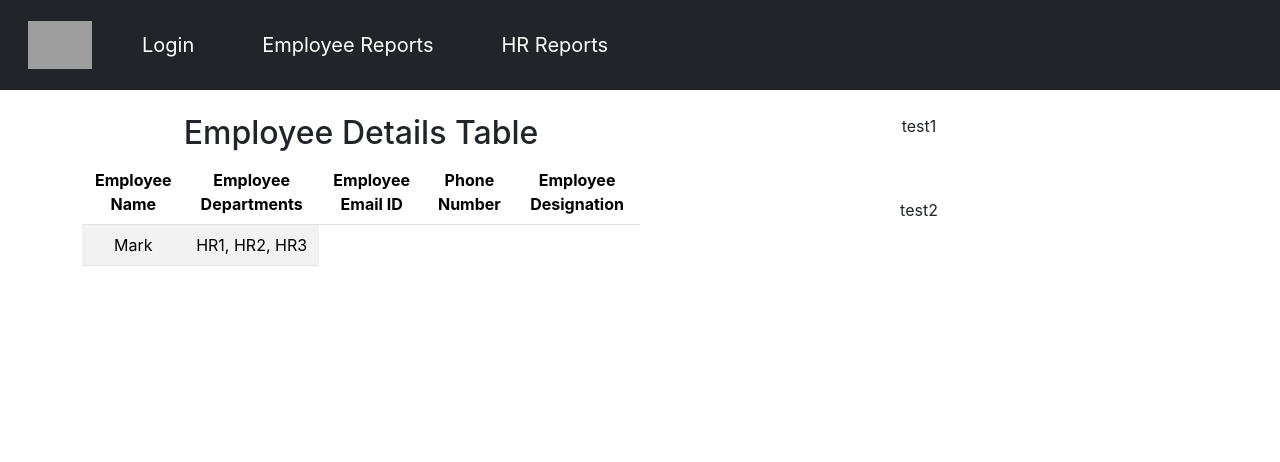
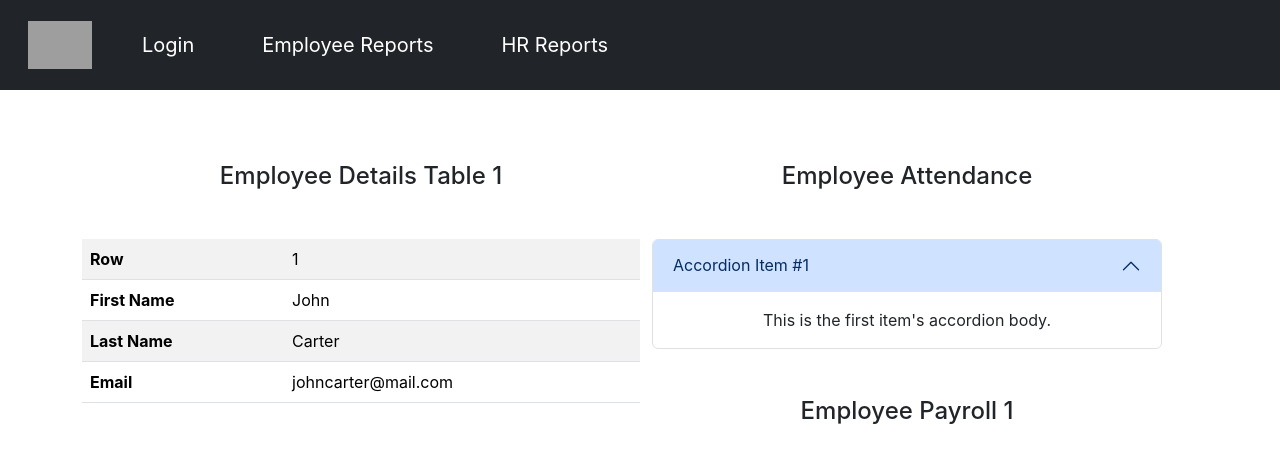
Before and after one commit to NomulaPoojitha/time-attendance-frontend, a React (Create React App) app: page /employee-reports/1 in a window 1280 px wide. Shown: the top 462 px of the page. Built offline with nearby package versions, Linux system fonts and the light colour scheme; grey boxes are pictures that could not be loaded.

Commit message:
fix react install error

```diff
--- a/src/App.css
+++ b/src/App.css
@@ -58,3 +58,11 @@
   height: 300px; /* Set your desired height */
   overflow-y: auto; /* Add a vertical scrollbar if needed */
 }
+
+.lc-block1 td {
+  text-align: left;
+}
+
+.lc-block1 th {
+  text-align: left;
+}
--- a/src/components/Employee.js
+++ b/src/components/Employee.js
@@ -2,8 +2,7 @@ import React from 'react'
 import { useParams } from 'react-router-dom'
 
 export default function Employee() {
-
-  const {id} = useParams();
+  const { id } = useParams()
 
   //total attendance for month
   //total overtime
@@ -42,37 +41,71 @@ export default function Employee() {
 
       {/* employee name , employee departments , employee email id , phone number , employee designation, */}
 
-<div class="row row-cols-1 row-cols-lg-2 g-0 overflow-hidden">
-        <div class="col">
-            <div class="lc-block">
-              <h2>Employee Details Table</h2>
+      <div class='row g-0 overflow-hidden'>
+        <div class='col-md-6'>
+          <div class='lc-block my-5'>
+            <h4>Employee Details Table {id}</h4>
           </div>
-            <div class="lc-block">
-              <table class="table table-striped">
-                <thead>
-                  <tr>
-                    <th scope="col">Employee Name</th>
-                    <th scope="col">Employee Departments</th>
-                    <th scope="col">Employee Email ID</th>
-                    <th scope="col">Phone Number</th>
-                    <th scope="col">Employee Designation</th>
-                  </tr>
-                </thead>
+          <div class='lc-block1'>
+            <table class='table table-striped'>
               <tbody>
                 <tr>
-                    <td>Mark</td>
-                    <td>HR1, HR2, HR3</td>
+                  <th>Row</th>
+                  <td>1</td>
+                </tr>
+                <tr>
+                  <th>First Name</th>
+                  <td>John</td>
+                </tr>
+                <tr>
+                  <th>Last Name</th>
+                  <td>Carter</td>
+                </tr>
+                <tr>
+                  <th>Email</th>
+                  <td>johncarter@mail.com</td>
                 </tr>
               </tbody>
             </table>
           </div>
         </div>
-        <div class="col row row-cols-1 g-0">
-            <div class="col lc-block">test1</div>
-            <div class="col lc-block">test2</div>
+        <div class='col-md-6 row row-cols-1'>
+          <div class='col lc-block'>
+            <div className='my-5'>
+              <h4>Employee Attendance</h4>
+            </div>
+            <div class='accordion' id='accordionExample'>
+              <div class='accordion-item'>
+                <h2 class='accordion-header' id='headingOne'>
+                  <button
+                    class='accordion-button'
+                    type='button'
+                    data-bs-toggle='collapse'
+                    data-bs-target='#collapseOne'
+                    aria-expanded='true'
+                    aria-controls='collapseOne'
+                  >
+                    Accordion Item #1
+                  </button>
+                </h2>
+                <div
+                  id='collapseOne'
+                  class='accordion-collapse collapse show'
+                  aria-labelledby='headingOne'
+                  data-bs-parent='#accordionExample'
+                >
+                  <div class='accordion-body'>
+                    This is the first item's accordion body.
                   </div>
                 </div>
               </div>
-
+            </div>
+          </div>
+          <div class='col lc-block py-5'>
+            <h4>Employee Payroll {id}</h4>
+          </div>
+        </div>
+      </div>
+    </div>
   )
 }
```
Also changed, not shown: 2 other files (tests, documents, lock files or other folders). Lines whose indentation alone changed are shown as unchanged.
